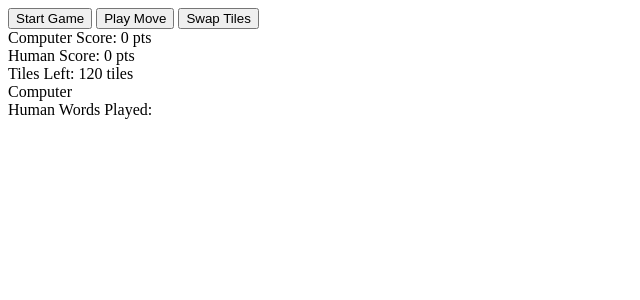
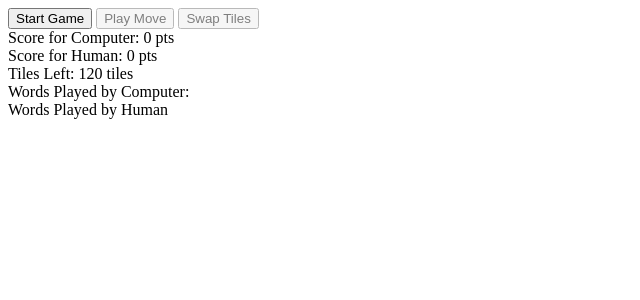
Before and after one commit to danielmcheng1/danielmcheng1.github.io, a Flask app: page / in a window 1280 px wide. Shown: the top 300 px of the page, without its empty margins (0-640 px from the left). Run offline with Flask 2, Linux system fonts and the light colour scheme; some libraries are stand-ins or nearby versions.

Commit message:
Prevent buttons from being clicked multiple times

```diff
--- a/dev/scrabble/scrabble_apprentice.py
+++ b/dev/scrabble/scrabble_apprentice.py
@@ -284,7 +284,8 @@ def wrapper_play_next_move(data):
 
         human_player = scrabble_player("Human", IS_HUMAN, scrabble_board)
         computer_player = scrabble_player("Computer", IS_COMPUTER, scrabble_board)
-
+        human_player.rack = list("WHINELDI")
+        computer_player.rack =  list("USADDLE")
         scrabble_game_play = game_play(scrabble_board, human_player, computer_player)
 
     #read in the latest data and make the next move
@@ -307,7 +308,7 @@ def wrapper_play_next_move(data):
 
         #similar to the pull_valid_crossword_score function...
         (curr_row, curr_col) = (first_placed_row, first_placed_col)
-        word = []
+        word = [placed_tiles_human[first_placed_row][first_placed_col]]
         if direction == HORIZONTAL:
             (row_delta, col_delta) = (0, 1)
         else:
@@ -320,6 +321,7 @@ def wrapper_play_next_move(data):
                     letter = scrabble_board.board[curr_row][curr_col]
                 else:
                     letter = placed_tiles_human[curr_row][curr_col]
+                print(curr_row, curr_col, letter)
                 if letter != "":
                     word.insert(0, letter) #insert in front
                 else:
@@ -332,6 +334,7 @@ def wrapper_play_next_move(data):
         while True:
             (curr_row, curr_col) = (curr_row + row_delta, curr_col + col_delta)
             if curr_row < MAX_ROW and curr_col < MAX_COL:
+                print(curr_row, curr_col, letter)
                 if scrabble_board.is_scrabble_tile(curr_row, curr_col):
                     letter = scrabble_board.board[curr_row][curr_col]
                 else:
@@ -376,7 +379,6 @@ def wrapper_end_turn(player, word, score, game_play):
 def find_filled_rows_and_cols(placed_tiles):
     rows = set([])
     cols = set([])
-    print(placed_tiles)
     for row in range(MIN_ROW, MAX_ROW):
         for col in range(MIN_COL, MAX_COL):
             if placed_tiles[row][col] != "":
--- a/dev/scrabble/static/css/board.css
+++ b/dev/scrabble/static/css/board.css
@@ -12,6 +12,10 @@
 
 #gameInfo {
 }
+.buttonClicked {
+    opacity: 0.5;
+}
+
 #board{
 	table-layout:fixed;
 }
--- a/dev/scrabble/static/js/run_game.js
+++ b/dev/scrabble/static/js/run_game.js
@@ -19,6 +19,19 @@ DATA STRUCTURES
                 .bonus
              if blank then attribute is N/A
  To Do
+    fix game bugs
+        why going twice? probably sending message twice?
+        too many tiles drawn at beginning?
+        some words not in dict?
+        handl eerrors
+        exchange rack
+    show game info
+    other
+        add delay to computer move
+        instructions while waiting
+        confident enough to show tiles
+        refreshing page/starting game over
+        https://www.soundsnap.com/tags/scrabble Scrabble game tile down 2 and Scrabble game with hand in bag
     Make this data structure better..
     Move to FLASK template
         https://stackoverflow.com/questions/11178426/how-can-i-pass-data-from-flask-to-javascript-in-a-template
@@ -50,11 +63,15 @@ var sourceTile;
 var sourceCell;
 var placedTilesHuman;
 
+$("#playMoveHuman").addClass("buttonClicked");
+$("#swapTilesHuman").addClass("buttonClicked");
 $("#startGame").click (function(event) {
-    console.log("starting game...");
-    socket.emit('moveDoneHuman', {});
+    if (!$(this).hasClass("buttonClicked")) {
+        console.log("starting game...");
+        socket.emit('moveDoneHuman', {});
+        $(this).addClass("buttonClicked");
+    };
 });
-
 socket.on('moveDoneComputer', function(data) {
     console.log(data);
 
@@ -66,6 +83,14 @@ socket.on('moveDoneComputer', function(data) {
     //create audio element
     var soundEffects = document.createElement("audio");
 
+    $("#playMoveHuman").removeClass("buttonClicked");
+    $("#playMoveHuman").click (function(event) {
+        if (!$(this).hasClass("buttonClicked")) {
+            console.log("emitting move", placedTilesHuman);
+            socket.emit('moveDoneHuman', {"placedTilesHuman": placedTilesHuman});
+            $(this).addClass("buttonClicked");
+        };
+    });
     //selecting/unselecting tiles
     $(".tileNotFixed").click(function () {
         if ($(this).hasClass('tileHuman')) {
@@ -138,10 +163,6 @@ socket.on('moveDoneComputer', function(data) {
                 sourceTile = undefined;
             };
         }
-    });
-    $("#playMoveHuman").click (function(event) {
-        console.log(placedTilesHuman);
-        socket.emit('moveDoneHuman', {"placedTilesHuman": placedTilesHuman});
     });
 });
 
--- a/dev/scrabble/templates/index.html
+++ b/dev/scrabble/templates/index.html
@@ -31,14 +31,14 @@
         <button id=swapTilesHuman>Swap Tiles</button>
     </div>
     <div id=gameInfo>
-        <div id=scoreComputer>Computer Score: 0 pts</div>
-        <div id=scoreHuman>Human Score: 0 pts</div>
+        <div id=scoreComputer>Score for Computer: 0 pts</div>
+        <div id=scoreHuman>Score for Human: 0 pts</div>
         <div id=tilesLeft>Tiles Left: 120 tiles</div>
-        <div id=wordsPlayedComputer>Computer
+        <div id=wordsPlayedComputer>Words Played by Computer:
             <table>
             </table>
         </div>
-        <div id=wordsPlayedHuman>Human Words Played:
+        <div id=wordsPlayedHuman>Words Played by Human
             <table>
             </table>
         </div>
```
